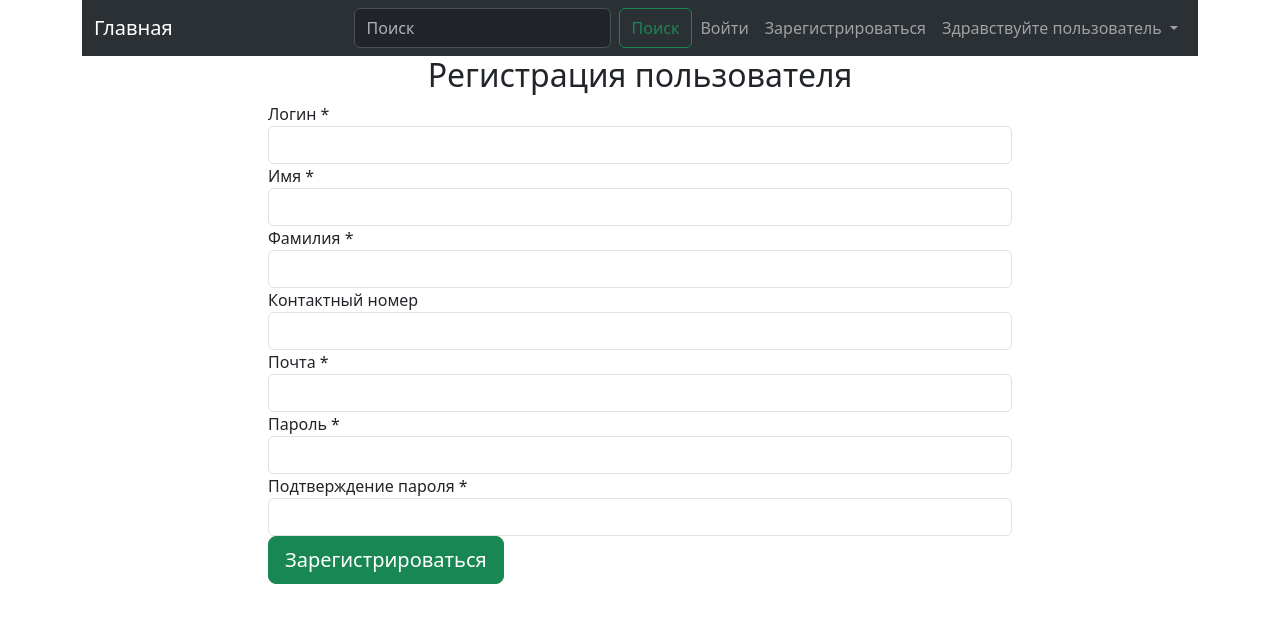
After one commit to magwindow/news_portal, a Flask app: page /registration in a window 1280 px wide. The commit adds this page. Shown: the top 623 px of the page. Run offline with Flask 3, Linux system fonts and the light colour scheme.

Commit message:
Added registration users

```diff
--- a/news/forms.py
+++ b/news/forms.py
@@ -1,4 +1,5 @@
 from wtforms import Form, StringField, TextAreaField, SelectField, FileField
+from wtforms import PasswordField, validators
 
 
 class PostForm(Form):
@@ -6,3 +7,15 @@ class PostForm(Form):
     content = TextAreaField('Текст статьи:', render_kw={'rows': 15})
     category = SelectField('Категория:', choices=[])
     picture = FileField('Картинка для статьи')
+
+
+class Registration(Form):
+    """Форма для регистрации пользователя"""
+    username = StringField('Логин *', [validators.DataRequired()])
+    first_name = StringField('Имя *', [validators.DataRequired()])
+    last_name = StringField('Фамилия *', [validators.DataRequired()])
+    phone = StringField('Контактный номер')
+    email = StringField('Почта *', [validators.DataRequired()])
+    password = PasswordField('Пароль *', [validators.Length(min=1, max=15),
+                                          validators.EqualTo('confirm', message='Пароли должны совпадать')])
+    confirm = PasswordField('Подтверждение пароля *', [validators.DataRequired()])
--- a/news/routes.py
+++ b/news/routes.py
@@ -2,11 +2,13 @@ import os
 import uuid
 
 from news import app, db
-from forms import PostForm
-from models import Post, Category
+from news.forms import PostForm, Registration
+from news.models import Post, Category, Users
 
 from werkzeug.utils import secure_filename
+from werkzeug.security import generate_password_hash
 
+from sqlalchemy.exc import IntegrityError
 from flask import render_template, request, abort, redirect, url_for
 
 
@@ -122,6 +124,28 @@ def update_post(id: int):
     return render_template('news/create_post.html', form=form, id=id)
 
 
+@app.route('/registration', methods=['POST', 'GET'])
+def user_registration():
+    """Логика для регистрации"""
+    form = Registration(request.form)
+
+    if request.method == 'POST' and form.validate():
+        password_hash = generate_password_hash(form.password.data, method='scrypt')
+        user = Users(first_name=form.first_name.data,
+                     last_name=form.last_name.data,
+                     username=form.username.data,
+                     phone=form.phone.data,
+                     email=form.email.data,
+                     password=password_hash)
+        try:
+            db.session.add(user)
+            db.session.commit()
+        except IntegrityError:
+            db.session.rollback()
+
+    return render_template('news/user_registration.html', form=form)
+
+
 @app.errorhandler(404)
 def page404(e):
     return render_template('news/404.html'), 404
--- a/news/templates/base.html
+++ b/news/templates/base.html
@@ -31,7 +31,7 @@
                                 <a class="nav-link" aria-current="page" href="#">Войти</a>
                             </li>
                             <li class="nav-item">
-                                <a class="nav-link" href="#">Зарегистрироваться</a>
+                                <a class="nav-link" href="{{ url_for('user_registration') }}">Зарегистрироваться</a>
                             </li>
                             <li class="nav-item dropdown">
                                 <a class="nav-link dropdown-toggle" href="#" role="button" data-bs-toggle="dropdown"
--- /dev/null
+++ b/news/templates/news/user_registration.html
@@ -0,0 +1,26 @@
+{% extends 'base.html' %}
+
+{% block title %}
+Регистрация
+{% endblock title %}
+
+{% block body %}
+<form action="{{ url_for('user_registration') }}" method="POST">
+    <div class="d-flex justify-content-center">
+        <div class="col-md-8">
+            <h2 class="text-center">
+                Регистрация пользователя
+            </h2>
+            {% for field in form %}
+            <div class="card-body">
+                {{ field.label() }}
+                {{ field(class='form-control') }}
+            </div>
+            {% endfor %}
+            <button type="submit" class="btn btn-success btn-lg">
+                Зарегистрироваться
+            </button>
+        </div>
+    </div>
+</form>
+{% endblock body %}
```
Also changed, not shown: news/models.py (+18 -0 lines).
